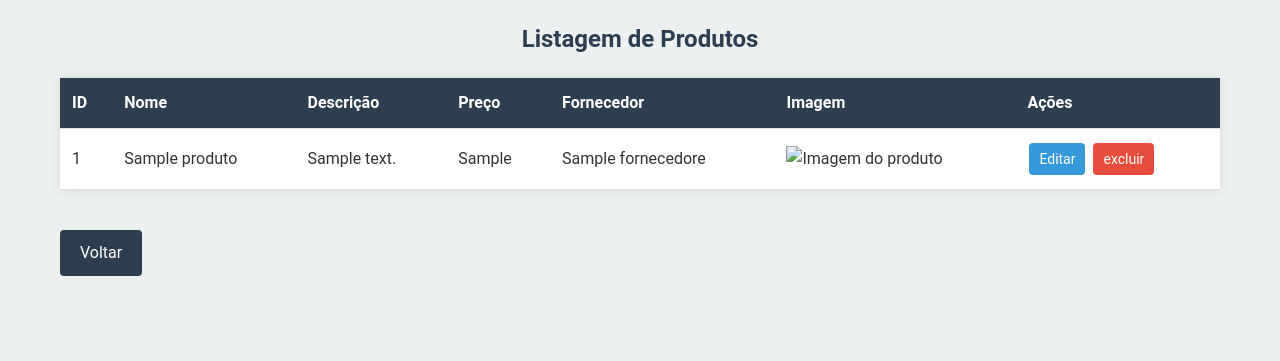
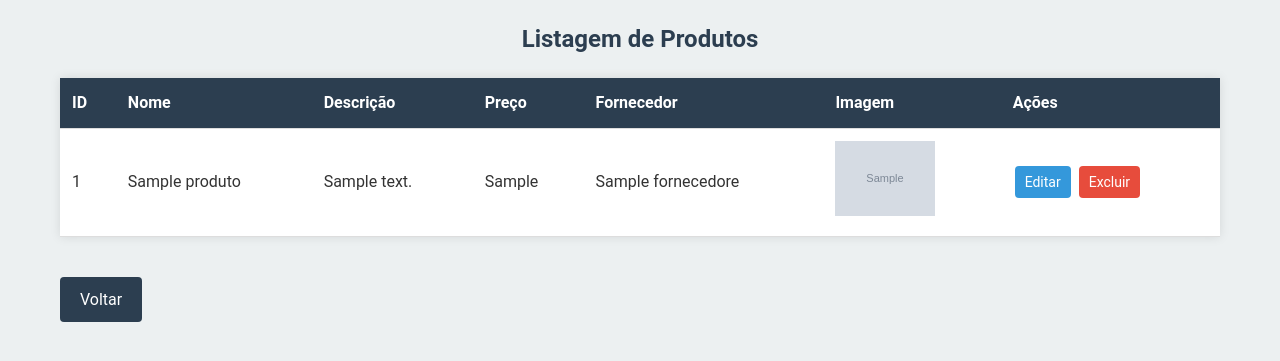
Before and after one commit to Larenzinhaa/sistema_cadastro_Lauren, a PHP site: page /listagem_produtos.php in a window 1280 px wide. Shown: the top 361 px of the page. Run offline with PHP 8.4, Linux system fonts and the light colour scheme; the visitor is signed in with stand-in values (Sample User, id 1); tables that the repository leaves empty or names only in its code hold one stand-in row (values such as "Sample post"); grey boxes marked "Sample" are stand-in pictures.

Commit message:
conclusão

```diff
--- a/listagem_produtos.php
+++ b/listagem_produtos.php
@@ -2,12 +2,12 @@
 <?php include('conexao.php'); ?>
 
 <?php
-if (isset($_GET['delete_id'])){
+if (isset($_GET['delete_id'])) {
     $delete_id = $_GET['delete_id'];
-    $sql = "DELETE FROM produtos WHERE id= '$delete_id'";
-    if ($conn->query($sql) === TRUE){
+    $sql = "DELETE FROM produtos WHERE id='$delete_id'";
+    if ($conn->query($sql) === TRUE) {
         $mensagem = "Produto excluído com sucesso!";
-    } else{
+    } else {
         $mensagem = "Erro ao excluir produto: " . $conn->error;
     }
 }
@@ -16,18 +16,20 @@ $produtos = $conn->query("SELECT p.id, p.nome, p.descricao, p.preco, p.imagem, f
 
 <!DOCTYPE html>
 <html lang="pt-br">
+
 <head>
     <meta charset="UTF-8">
-    <meta name="viewport" content="width=device-width, initial-scale=1.0">
+    <title>Listagem de Produtos</title>
     <link rel="stylesheet" href="styles.css">
-    <title>Listagem de produtos</title>
 </head>
+
 <body>
     <div class="container">
         <h2>Listagem de Produtos</h2>
-        <?php if (isset($mensagem)) echo"<p class='message " . ($conn->erro ? "error" : "success") . "'>$mensagem</p>"; ?>
+        <?php if (isset($mensagem)) echo "<p class='message " . ($conn->error ? "error" : "success") . "'>$mensagem</p>"; ?>
         <table>
             <tr>
+
                 <th>ID</th>
                 <th>Nome</th>
                 <th>Descrição</th>
@@ -38,21 +40,21 @@ $produtos = $conn->query("SELECT p.id, p.nome, p.descricao, p.preco, p.imagem, f
             </tr>
             <?php while ($row = $produtos->fetch_assoc()): ?>
                 <tr>
-                <td><?php echo $row['id']; ?></td>
-                <td><?php echo $row['nome']; ?></td>
-                <td><?php echo $row['descricao']; ?></td>
-                <td><?php echo $row['preco']; ?></td>
-                <td><?php echo $row['fornecedor_nome']; ?></td>
+                    <td> <?php echo $row['id']; ?></td>
+                    <td> <?php echo $row['nome']; ?></td>
+                    <td> <?php echo $row['descricao']; ?></td>
+                    <td> <?php echo $row['preco']; ?></td>
+                    <td> <?php echo $row['fornecedor_nome']; ?></td>
                     <td>
                         <?php if ($row['imagem']): ?>
-                        <img scr="<?php echo $row['imagem']; ?>" alt="Imagem do produto" style="max-widht:100px;">
+                            <img src=" <?php echo $row['imagem']; ?>" alt="Imagem do produto" style="max-width: 100px;">
                         <?php else: ?>
-                        Sem Imagem
+                            Sem imagem
                         <?php endif; ?>
                     </td>
                     <td>
-                    <a href="cadastro_produto.php?edit_id=<?php echo $row['id']; ?>">Editar</a>
-                    <a href="?delete_id=<?php echo $row['id']; ?>" onclick="return confirm('Tem certeza que deseja excluir?')">excluir</a>
+                        <a href="cadastro_produto.php?edit_id =<?php echo $row['id']; ?>">Editar</a>
+                        <a href="?delete_id =<?php echo $row['id']; ?>" onclick="return confirm('Tem certeza que deseja excluir?' )">Excluir</a>
                     </td>
                 </tr>
             <?php endwhile; ?>
@@ -60,4 +62,5 @@ $produtos = $conn->query("SELECT p.id, p.nome, p.descricao, p.preco, p.imagem, f
         <a href="index.php" class="back-button">Voltar</a>
     </div>
 </body>
+
 </html>
```
Lines whose indentation alone changed are shown as unchanged.
